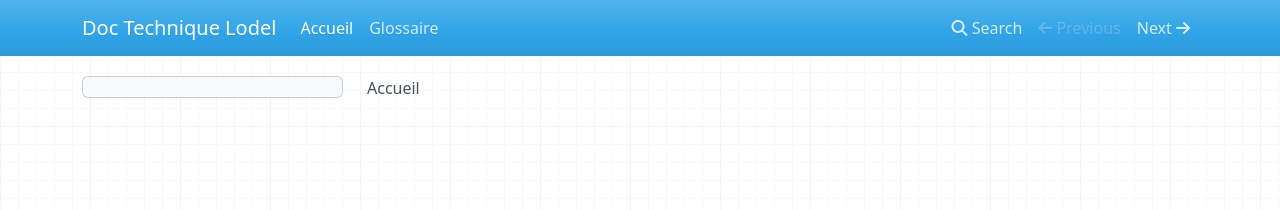
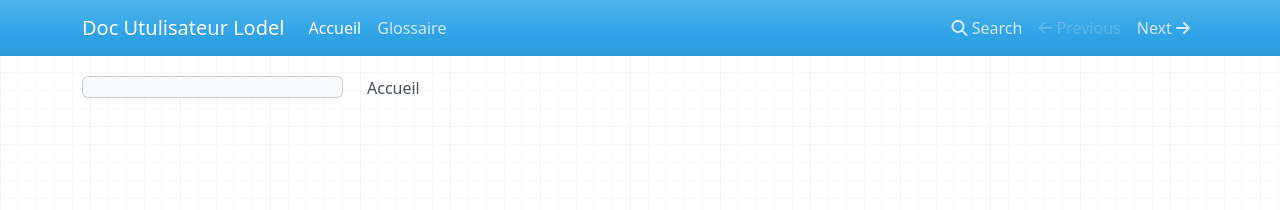
Before and after one commit to ValentinGeorgesDubost/Doc-Lodel-Utilisateur, an MkDocs documentation site: the page built from docs/index.md, in a window 1280 px wide. Shown: the top 210 px of the page. Built offline with MkDocs 1.6.1, drawn with Linux system fonts in a browser that asks for light colours; nearby versions of some CDN libraries; old or Windows-style settings are respelled for this version of MkDocs.

Commit message:
Update mkdocs.yml

```diff
--- a/mkdocs.yml
+++ b/mkdocs.yml
@@ -1,4 +1,4 @@
-site_name: Doc Technique Lodel
+site_name: Doc Utulisateur Lodel
 
 pages:
 - Accueil: 'index.md'
```
